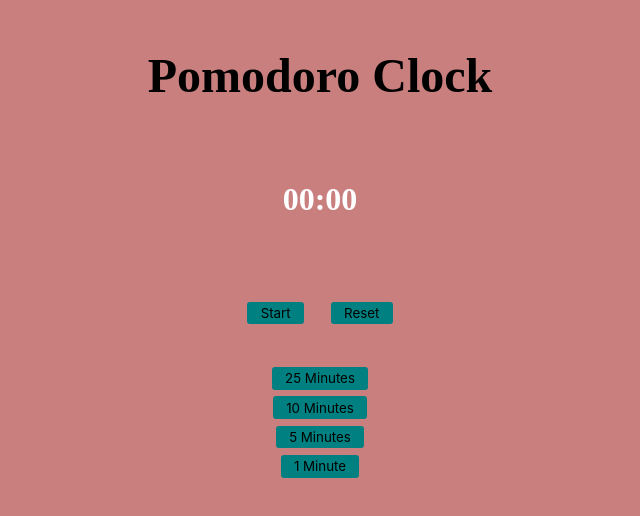
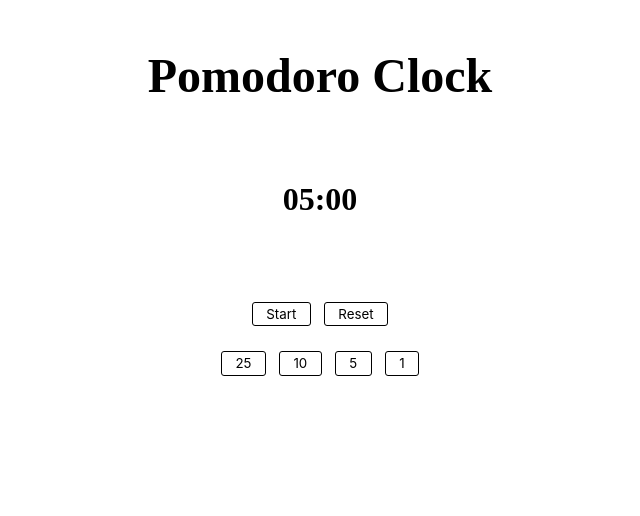
Before and after one commit to carlosaqf/pomodoro-clock, a React (Create React App) app: page / in a window 1280 px wide. Shown: the top 516 px of the page, without its empty margins (320-960 px from the left). Built offline with nearby package versions, Linux system fonts and the light colour scheme.

Commit message:
Cleaned up unnecessay functions passed in onClick. Added styling to Button and edited colors to be more simple.

```diff
--- a/src/App.js
+++ b/src/App.js
@@ -5,7 +5,7 @@ import { timer } from './Components/timer'
 
 // Styled Components
 const Container = styled.div`
-  background: rgba(150,0,0,0.5);
+  background: #FFFFFF;
   height: 100vh;
   width: 100vw;
   margin: 0 auto;
@@ -22,7 +22,7 @@ const Title = styled.h1`
 
 const Timer = styled.h2`
   font-size: 2em;
-  color: white;
+  color: #000000;
   width: 15vw;
   margin: 2em auto;
   height: 8vh;
@@ -32,15 +32,17 @@ const Timer = styled.h2`
 `;
 
 const ClockButton = styled(Button)`
-  background: teal;
-  margin-top: 0.5em;
+  background: #FFFFFF;
+  border: 1px solid #000000;
+  color: #000000;
+  margin: 0.5em 0.5em 0 0.5em;
 `;
 
 export default function App() {
 
   const [seconds, setSeconds] = useState(0)
   const [isActive, setIsActive] = useState(false)
-  const [minutes, setMinutes] = useState(0)
+  const [minutes, setMinutes] = useState(5)
 
   function toggle(){
     setIsActive(!isActive)
@@ -48,7 +50,7 @@ export default function App() {
 
   function reset(){
     setSeconds(0)
-    setMinutes(0)
+    setMinutes(5)
     setIsActive(false)
   }
 
@@ -58,16 +60,16 @@ export default function App() {
       interval = setInterval(() => {
         setSeconds(seconds => seconds - 1)
       }, 1000);
-    } else if (isActive && minutes > 0 && seconds == 0){
+    } else if (isActive && minutes > 0 && seconds === 0){
       interval = setInterval(() => {
         setSeconds(59)
         setMinutes(minutes => minutes - 1)
       }, 1000);
-    } else if (isActive && minutes == 0 && seconds > 0){
+    } else if (isActive && minutes === 0 && seconds > 0){
       interval = setInterval(() => {
         setSeconds(seconds => seconds - 1)
       }, 1000);
-    } else if (isActive && minutes == 0 && seconds == 0){
+    } else if (isActive && minutes === 0 && seconds === 0){
       setIsActive(false)
     } else if (!isActive && seconds !== 0) {
       clearInterval(interval)
@@ -85,41 +87,41 @@ export default function App() {
 
       <Timer>{(minutes < 10) ? `0` + minutes : minutes}:{(seconds < 10) ? `0` + seconds : seconds}</Timer>
 
-      <div  style={{margin: `0 auto`, width: `30vw`}}>
-        <ClockButton onClick={() => {
-          toggle()
-        }}>{isActive ? 'Pause' : 'Start'}</ClockButton>
-        <ClockButton onClick={() => {
-          reset()
-        }}>Reset</ClockButton>
+
+        <ClockButton onClick={toggle}>{isActive ? 'Pause' : 'Start'}</ClockButton>
+        <ClockButton onClick={reset}>Reset</ClockButton>
         <br />
         <br />
-        <br />
+
         <ClockButton onClick={() => {
           reset()
           setMinutes(25)
           setIsActive(true)
-        }}>25 Minutes</ClockButton><br />
+        }}>25</ClockButton>
 
         <ClockButton onClick={() => {
           reset()
           setMinutes(10)
           setIsActive(true)
-        }}>10 Minutes</ClockButton><br />
+        }}>10</ClockButton>
 
         <ClockButton onClick={() => {
           reset()
           setMinutes(5)
           setIsActive(true)
-        }}>5 Minutes</ClockButton><br />
+        }}>5</ClockButton>
 
         <ClockButton onClick={() => {
           reset()
           setMinutes(1)
           setIsActive(true)
-        }}>1 Minute</ClockButton>
+        }}>1</ClockButton>
 
-      </div>
+        <br />
+        <br />
+
+
+
     </Container>
   )
 }
```
